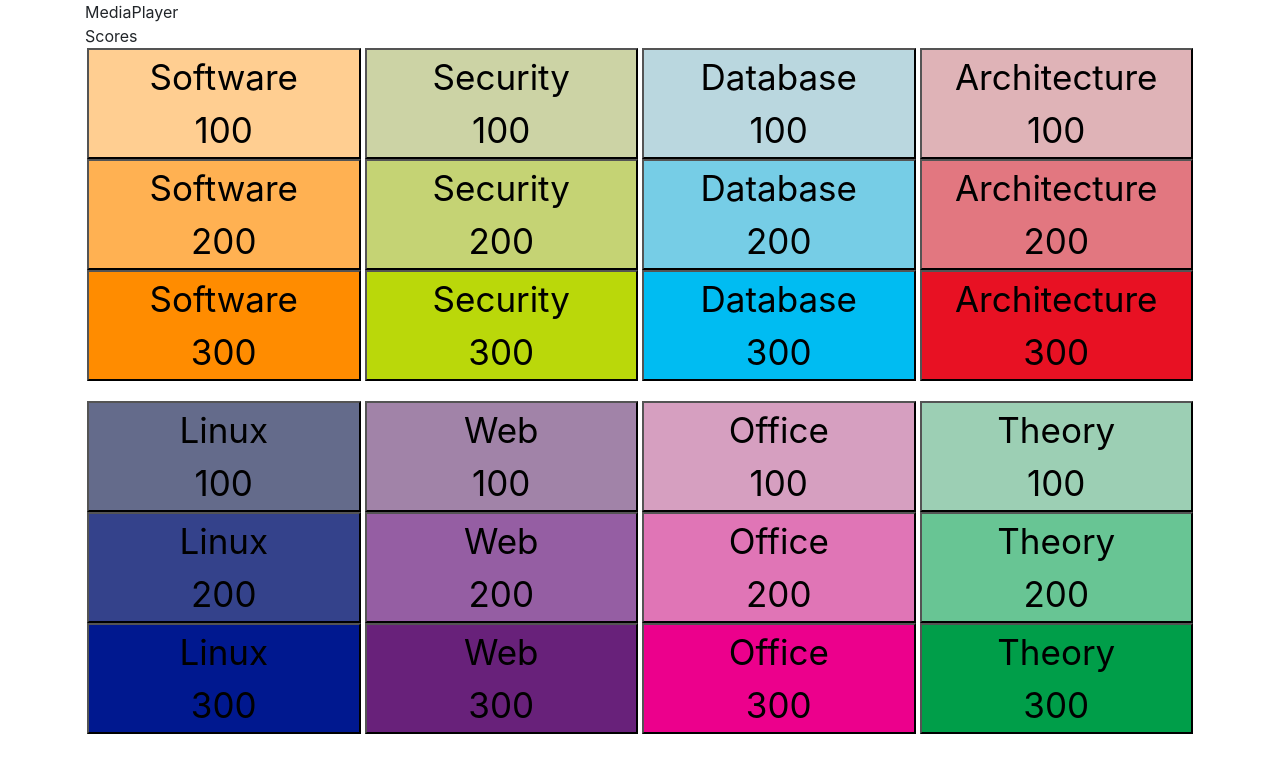
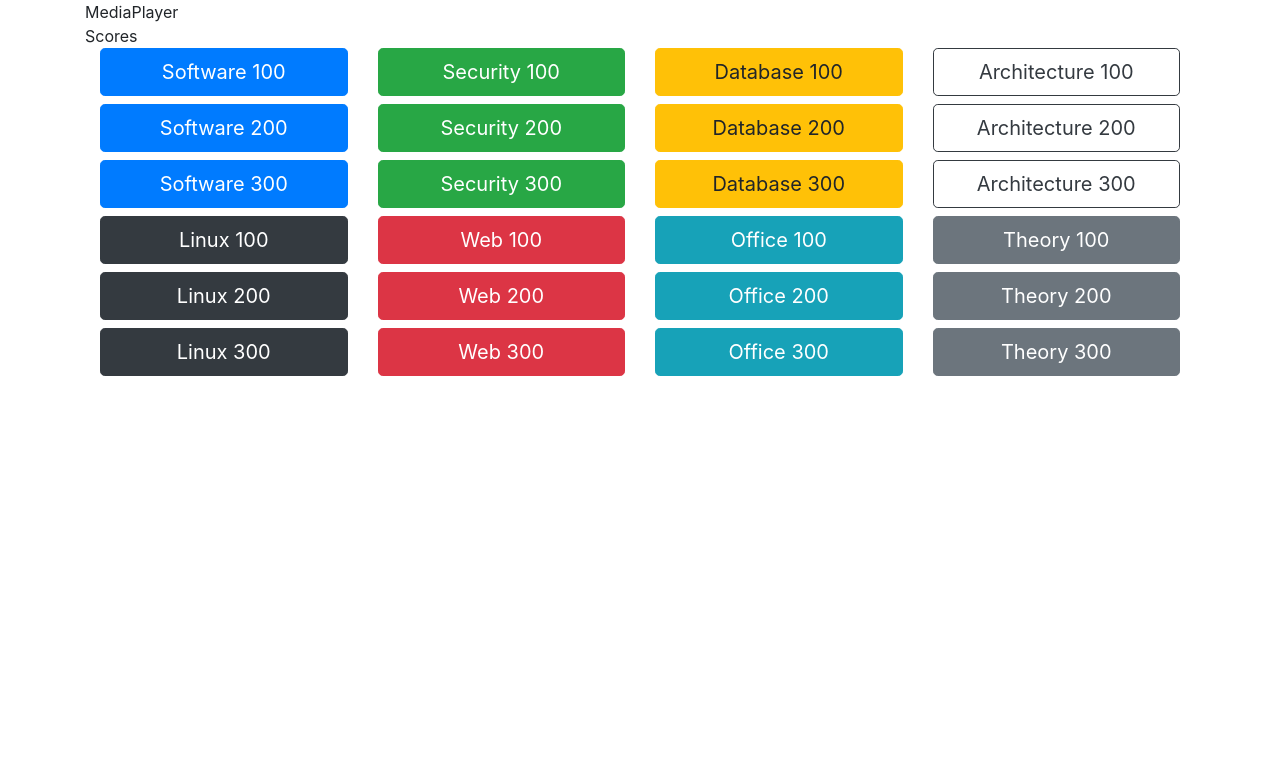
Before and after one commit to xinsnake/msft-fun-event-apr21, a Vue app: page /#/section-1-selection in a window 1280 px wide. Shown: the top 772 px of the page. Built offline with nearby package versions, Linux system fonts and the light colour scheme.

Commit message:
fix buttons to be real buttons

```diff
--- a/src/components/RouterPages/Section1SelectionPage.vue
+++ b/src/components/RouterPages/Section1SelectionPage.vue
@@ -1,50 +1,50 @@
 <template>
-  <div class="section-1-selection-page">
-    <div style="display: flex; margin-bottom: 20px;">
-      <div style="flex: 1; display: flex; flex-direction: column; margin: 0 2px; font-size: 35px;">
-        <button style="background: #ffce91;">Software<br/>100</button>
-        <button style="background: #ffb152;">Software<br/>200</button>
-        <button style="background: #ff8c00">Software<br/>300</button>
-      </div>
-      <div style="flex: 1; display: flex; flex-direction: column; margin: 0 2px; font-size: 35px;">
-        <button style="background: #ccd3a5;">Security<br/>100</button>
-        <button style="background: #c5d374;">Security<br/>200</button>
-        <button style="background: #bad80a;">Security<br/>300</button>
-      </div>
-      <div style="flex: 1; display: flex; flex-direction: column; margin: 0 2px; font-size: 35px;">
-        <button style="background: #bad7df;">Database<br/>100</button>
-        <button style="background: #76cde6;">Database<br/>200</button>
-        <button style="background: #00bcf2;">Database<br/>300</button>
-      </div>
-      <div style="flex: 1; display: flex; flex-direction: column; margin: 0 2px; font-size: 35px;">
-        <button style="background: #dfb3b7;">Architecture<br/>100</button>
-        <button style="background: #e27780;">Architecture<br/>200</button>
-        <button style="background: #e81123;">Architecture<br/>300</button>
-      </div>
-    </div>
-    <div style="display: flex; margin-top: 20px;">
-      <div style="flex: 1; display: flex; flex-direction: column; margin: 0 2px; font-size: 35px;">
-        <button style="background: #646b8b;">Linux<br/>100</button>
-        <button style="background: #34428b;">Linux<br/>200</button>
-        <button style="background: #00188f;">Linux<br/>300</button>
-      </div>
-      <div style="flex: 1; display: flex; flex-direction: column; margin: 0 2px; font-size: 35px;">
-        <button style="background: #a183a8;">Web<br/>100</button>
-        <button style="background: #955ea3;">Web<br/>200</button>
-        <button style="background: #68217a;">Web<br/>300</button>
-      </div>
-      <div style="flex: 1; display: flex; flex-direction: column; margin: 0 2px; font-size: 35px;">
-        <button style="background: #d69fc0;">Office<br/>100</button>
-        <button style="background: #e075b6;">Office<br/>200</button>
-        <button style="background: #ec008c;">Office<br/>300</button>
-      </div>
-      <div style="flex: 1; display: flex; flex-direction: column; margin: 0 2px; font-size: 35px;">
-        <button style="background: #9ccfb4;">Theory<br/>100</button>
-        <button style="background: #68c594;">Theory<br/>200</button>
-        <button style="background: #009e49;">Theory<br/>300</button>
-      </div>
-    </div>
-  </div>
+  <b-container class="section-1-selection-page">
+    <b-row>
+      <b-col>
+        <b-button block variant="primary" size="lg">Software 100</b-button>
+        <b-button block variant="primary" size="lg">Software 200</b-button>
+        <b-button block variant="primary" size="lg">Software 300</b-button>
+      </b-col>
+      <b-col>
+        <b-button block variant="success" size="lg">Security 100</b-button>
+        <b-button block variant="success" size="lg">Security 200</b-button>
+        <b-button block variant="success" size="lg">Security 300</b-button>
+      </b-col>
+      <b-col>
+        <b-button block variant="warning" size="lg">Database 100</b-button>
+        <b-button block variant="warning" size="lg">Database 200</b-button>
+        <b-button block variant="warning" size="lg">Database 300</b-button>
+      </b-col>
+      <b-col>
+        <b-button block variant="outline-dark" size="lg">Architecture 100</b-button>
+        <b-button block variant="outline-dark" size="lg">Architecture 200</b-button>
+        <b-button block variant="outline-dark" size="lg">Architecture 300</b-button>
+      </b-col>
+    </b-row>
+    <b-row class="mt-2">
+      <b-col>
+        <b-button block variant="dark" size="lg">Linux 100</b-button>
+        <b-button block variant="dark" size="lg">Linux 200</b-button>
+        <b-button block variant="dark" size="lg">Linux 300</b-button>
+      </b-col>
+      <b-col>
+        <b-button block variant="danger" size="lg">Web 100</b-button>
+        <b-button block variant="danger" size="lg">Web 200</b-button>
+        <b-button block variant="danger" size="lg">Web 300</b-button>
+      </b-col>
+      <b-col>
+        <b-button block variant="info" size="lg">Office 100</b-button>
+        <b-button block variant="info" size="lg">Office 200</b-button>
+        <b-button block variant="info" size="lg">Office 300</b-button>
+      </b-col>
+      <b-col>
+        <b-button block variant="secondary" size="lg">Theory 100</b-button>
+        <b-button block variant="secondary" size="lg">Theory 200</b-button>
+        <b-button block variant="secondary" size="lg">Theory 300</b-button>
+      </b-col>
+    </b-row>
+  </b-container>
 </template>
 
 <script>
--- a/src/components/RouterPages/Section3SelectionPage.vue
+++ b/src/components/RouterPages/Section3SelectionPage.vue
@@ -1,50 +1,50 @@
 <template>
-  <div class="section-3-selection-page">
-    <div style="display: flex; margin-bottom: 20px;">
-      <div style="flex: 1; display: flex; flex-direction: column; margin: 0 2px; font-size: 35px;">
-        <button style="background: #ffce91;">History<br/>100</button>
-        <button style="background: #ffb152;">History<br/>200</button>
-        <button style="background: #ff8c00">History<br/>300</button>
-      </div>
-      <div style="flex: 1; display: flex; flex-direction: column; margin: 0 2px; font-size: 35px;">
-        <button style="background: #ccd3a5;">Biology<br/>100</button>
-        <button style="background: #c5d374;">Biology<br/>200</button>
-        <button style="background: #bad80a;">Biology<br/>300</button>
-      </div>
-      <div style="flex: 1; display: flex; flex-direction: column; margin: 0 2px; font-size: 35px;">
-        <button style="background: #bad7df;">Physics<br/>100</button>
-        <button style="background: #76cde6;">Physics<br/>200</button>
-        <button style="background: #00bcf2;">Physics<br/>300</button>
-      </div>
-      <div style="flex: 1; display: flex; flex-direction: column; margin: 0 2px; font-size: 35px;">
-        <button style="background: #dfb3b7;">Chemistry<br/>100</button>
-        <button style="background: #e27780;">Chemistry<br/>200</button>
-        <button style="background: #e81123;">Chemistry<br/>300</button>
-      </div>
-    </div>
-    <div style="display: flex; margin-top: 20px;">
-      <div style="flex: 1; display: flex; flex-direction: column; margin: 0 2px; font-size: 35px;">
-        <button style="background: #646b8b;">Politics<br/>100</button>
-        <button style="background: #34428b;">Politics<br/>200</button>
-        <button style="background: #00188f;">Politics<br/>300</button>
-      </div>
-      <div style="flex: 1; display: flex; flex-direction: column; margin: 0 2px; font-size: 35px;">
-        <button style="background: #a183a8;">Geology<br/>100</button>
-        <button style="background: #955ea3;">Geology<br/>200</button>
-        <button style="background: #68217a;">Geology<br/>300</button>
-      </div>
-      <div style="flex: 1; display: flex; flex-direction: column; margin: 0 2px; font-size: 35px;">
-        <button style="background: #d69fc0;">Economy<br/>100</button>
-        <button style="background: #e075b6;">Economy<br/>200</button>
-        <button style="background: #ec008c;">Economy<br/>300</button>
-      </div>
-      <div style="flex: 1; display: flex; flex-direction: column; margin: 0 2px; font-size: 35px;">
-        <button style="background: #9ccfb4;">Business<br/>100</button>
-        <button style="background: #68c594;">Business<br/>200</button>
-        <button style="background: #009e49;">Business<br/>300</button>
-      </div>
-    </div>
-  </div>
+  <b-container class="section-3-selection-page">
+    <b-row>
+      <b-col>
+        <b-button block variant="primary" size="lg">History 100</b-button>
+        <b-button block variant="primary" size="lg">History 200</b-button>
+        <b-button block variant="primary" size="lg">History 300</b-button>
+      </b-col>
+      <b-col>
+        <b-button block variant="success" size="lg">Biology 100</b-button>
+        <b-button block variant="success" size="lg">Biology 200</b-button>
+        <b-button block variant="success" size="lg">Biology 300</b-button>
+      </b-col>
+      <b-col>
+        <b-button block variant="warning" size="lg">Physics 100</b-button>
+        <b-button block variant="warning" size="lg">Physics 200</b-button>
+        <b-button block variant="warning" size="lg">Physics 300</b-button>
+      </b-col>
+      <b-col>
+        <b-button block variant="outline-dark" size="lg">Chemistry 100</b-button>
+        <b-button block variant="outline-dark" size="lg">Chemistry 200</b-button>
+        <b-button block variant="outline-dark" size="lg">Chemistry 300</b-button>
+      </b-col>
+    </b-row>
+    <b-row class="mt-2">
+      <b-col>
+        <b-button block variant="dark" size="lg">Politics 100</b-button>
+        <b-button block variant="dark" size="lg">Politics 200</b-button>
+        <b-button block variant="dark" size="lg">Politics 300</b-button>
+      </b-col>
+      <b-col>
+        <b-button block variant="danger" size="lg">Geology 100</b-button>
+        <b-button block variant="danger" size="lg">Geology 200</b-button>
+        <b-button block variant="danger" size="lg">Geology 300</b-button>
+      </b-col>
+      <b-col>
+        <b-button block variant="info" size="lg">Economy 100</b-button>
+        <b-button block variant="info" size="lg">Economy 200</b-button>
+        <b-button block variant="info" size="lg">Economy 300</b-button>
+      </b-col>
+      <b-col>
+        <b-button block variant="secondary" size="lg">Business 100</b-button>
+        <b-button block variant="secondary" size="lg">Business 200</b-button>
+        <b-button block variant="secondary" size="lg">Business 300</b-button>
+      </b-col>
+    </b-row>
+  </b-container>
 </template>
 
 <script>
```
